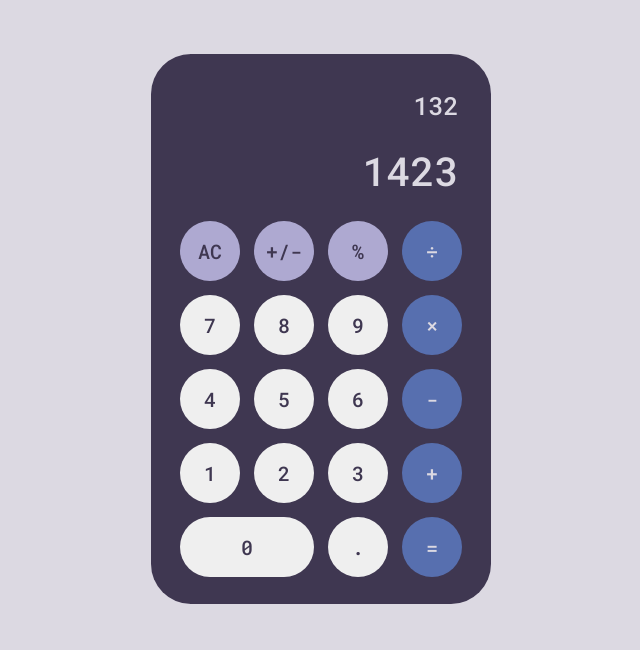
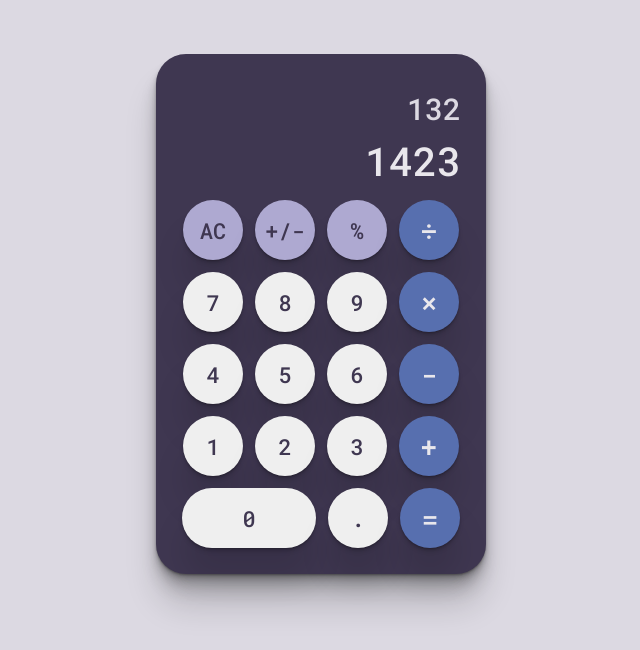
Before and after one commit to bartbzd/Calculator, a plain HTML site: page index.html in a window 1280 px wide. Shown: the whole page, without its empty margins (319-959 px from the left). Drawn offline with Linux system fonts and the light colour scheme.

Commit message:
Adjust margins and add variables for color

```diff
--- a/styles.css
+++ b/styles.css
@@ -1,13 +1,18 @@
 * {
   margin: 0 auto;
-  /* border: 1px red solid; */
   box-sizing: border-box;
   font-family: "Roboto Mono", monospace;
-  font-size: 20px;
+  font-size: 22px;
+}
+:root {
+  --main-pal-lt: #dcd9e2;
+  --main-pal-md: #aea9d1;
+  --main-pal-blue: #576faf;
+  --main-pal-dk: #3f3751;
 }
 /* BODY */
 html {
-  background-color: #dcd9e2;
+  background-color: var(--main-pal-lt);
 }
 main {
   width: 400px;
@@ -16,37 +21,36 @@ main {
 
 /* CALCULATOR */
 div.calculator {
-  border-radius: 40px;
+  border-radius: 30px;
   padding-bottom: 20px;
-  width: 340px;
-  background-color: #3f3751;
+  width: 330px;
+  background-color: var(--main-pal-dk);
+  box-shadow: 0 1px 1px rgba(0, 0, 0, 0.15), 0 2px 2px rgba(0, 0, 0, 0.15),
+    0 4px 4px rgba(0, 0, 0, 0.15), 0 8px 8px rgba(0, 0, 0, 0.15),
+    0 16px 16px rgba(0, 0, 0, 0.15), 0 32px 32px rgba(0, 0, 0, 0.15);
 }
 
 /*INTERIOR */
-#display,
-.buttons {
-  border-radius: 40px;
-  padding-top: 20px;
-}
-
 #display {
   width: 335px;
   height: 140px;
   margin-top: 30px;
+  padding-top: 20px;
   text-align: right;
-  color: #dcd9e2;
+  color: var(--main-pal-lt);
 }
 #top-display {
   padding: 0 30px;
   height: 40px;
-  font-size: 25px;
+  font-size: 30px;
   margin-top: 15px;
 }
 #bot-display {
   padding: 0 30px;
-  margin-top: 15px;
+  margin-top: 5px;
   height: 40px;
   font-size: 40px;
+  color: #e9e7ec;
 }
 .buttons {
   display: flex;
@@ -58,9 +62,12 @@ div.calculator {
   width: 60px;
   height: 60px;
   border-radius: 50%;
-  margin: 7px;
+  margin: 6px;
+  padding: 0px;
   border: none;
   color: #3f3751;
+  box-shadow: 0 1px 1px rgba(0, 0, 0, 0.11), 0 2px 2px rgba(0, 0, 0, 0.11),
+    0 4px 4px rgba(0, 0, 0, 0.11), 0 32px 32px rgba(0, 0, 0, 0.11);
 }
 .zero-btn {
   width: 134px;
@@ -68,9 +75,13 @@ div.calculator {
   border-radius: 50px;
 }
 .top-btn {
-  background-color: #aea9d1;
+  background-color: var(--main-pal-md);
 }
 .op-btn {
-  background-color: #576faf;
-  color: #dcd9e2;
+  background-color: var(--main-pal-blue);
+  color: #e9e7ec;
+  font-size: 28px;
 }
+.num-btn {
+  background-color: var(--main-pal-lt);
+}
```
